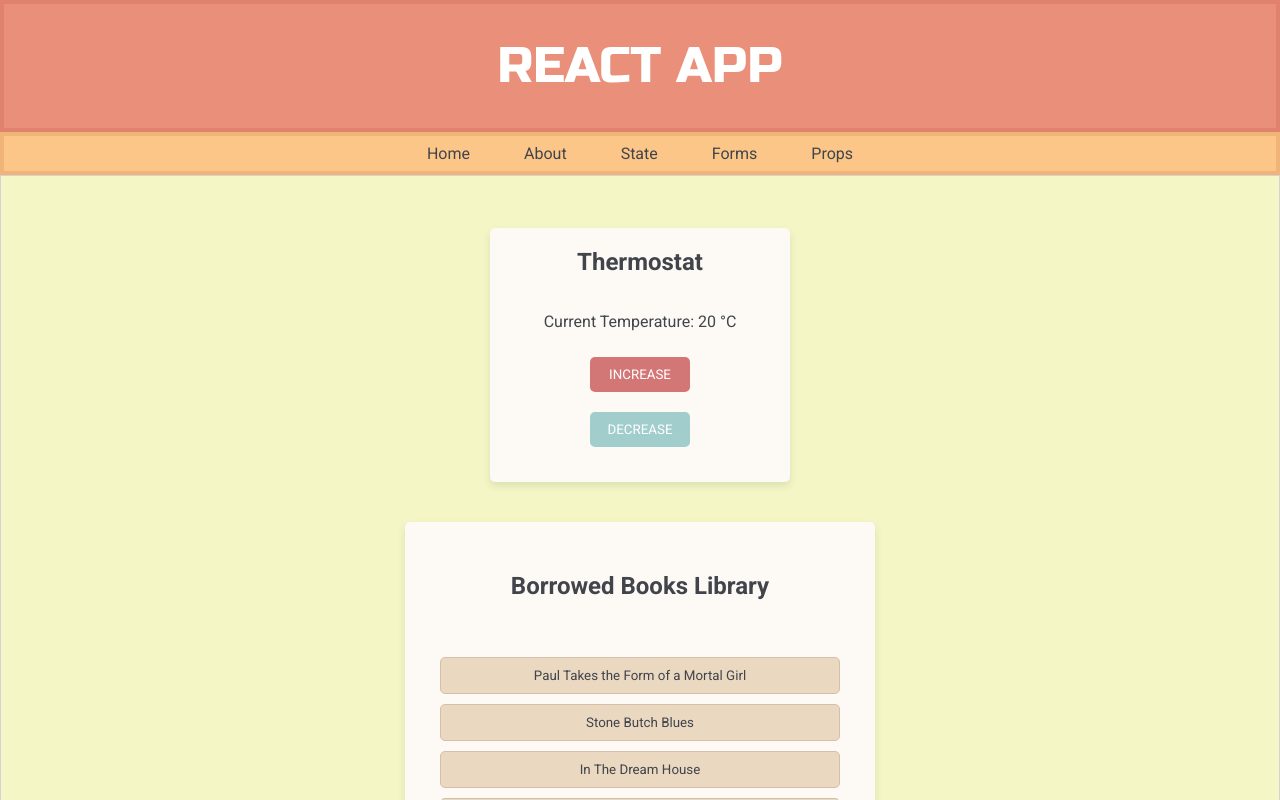
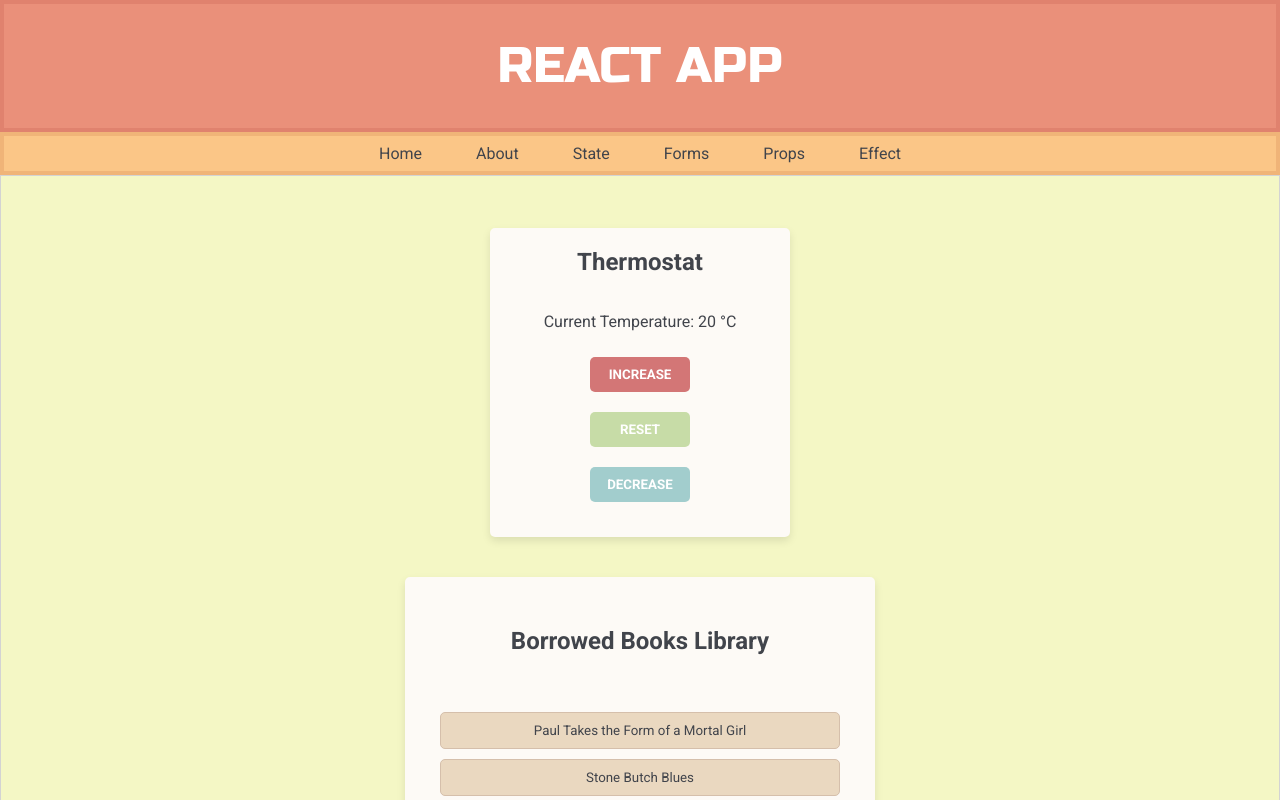
Before and after one commit to sfbennett/technative-react-playground, a React (Create React App) app: page /state in a window 1280 px wide. Shown: the top 800 px of the page. Built offline with nearby package versions, Linux system fonts and the light colour scheme; a web font is replaced by a local one.

Commit message:
add extra button

```diff
--- /dev/null
+++ b/src/components/Effect/Effect.js
@@ -0,0 +1,11 @@
+import styles from "./Effect.module.css";
+
+function Effect() {
+  return (
+    <div className={styles.wrapper}>
+      <p>Effect Hook</p>
+    </div>
+  );
+}
+
+export default Effect;
--- /dev/null
+++ b/src/components/Effect/Effect.module.css
@@ -0,0 +1,7 @@
+.wrapper {
+  background: #dcedc1;
+  width: 100%;
+  display: flex;
+  justify-content: center;
+  padding: 20px;
+}
--- a/src/components/SiteNav/SiteNav.js
+++ b/src/components/SiteNav/SiteNav.js
@@ -8,6 +8,7 @@ function SiteNav() {
     { label: "State", url: "/state" },
     { label: "Forms", url: "/forms" },
     { label: "Props", url: "/props" },
+    { label: "Effect", url: "/effect" },
   ];
   return (
     <div className={styles.wrapper}>
--- a/src/components/State/State.module.css
+++ b/src/components/State/State.module.css
@@ -17,7 +17,8 @@
 /* Temperature Buttons Styling */
 
 .buttonIncrease,
-.buttonDecrease {
+.buttonDecrease,
+.resetbutton {
   border: none;
   border-radius: 5px;
   background: #d37676;
@@ -26,6 +27,15 @@
   margin: 10px;
   width: 100px;
   text-transform: uppercase;
+  font-weight: bold;
+}
+
+.resetbutton {
+  background: #c7dca7;
+}
+
+.resetbutton:hover {
+  background: #d7ecb7;
 }
 
 .buttonIncrease {
--- a/src/components/State/Thermostat.jsx
+++ b/src/components/State/Thermostat.jsx
@@ -8,6 +8,11 @@ function Thermostat() {
   // Function to adjust temperature
   const adjustTemperature = (amount) => {
     setTemperature((prevTemperature) => prevTemperature + amount); // Adjusting temperature by amount
+  };
+
+  // Function to reset temperature back to 20
+  const resetTemperature = () => {
+    setTemperature((prevTemperature) => (prevTemperature = 20));
   };
 
   return (
@@ -21,6 +26,12 @@ function Thermostat() {
         Increase
       </button>
       <button
+        onClick={() => resetTemperature(1)}
+        className={styles.resetbutton}
+      >
+        Reset
+      </button>
+      <button
         onClick={() => adjustTemperature(-1)}
         className={styles.buttonDecrease}
       >
--- a/src/routes.js
+++ b/src/routes.js
@@ -4,6 +4,7 @@ import About from "./components/About/About";
 import State from "./components/State/State";
 import Forms from "./components/Forms/Forms";
 import Props from "./components/Props/Props";
+import Effect from "./components/Effect/Effect";
 
 const routes = [
   {
@@ -30,6 +31,10 @@ const routes = [
         path: "props",
         element: <Props />,
       },
+      {
+        path: "effect",
+        element: <Effect />,
+      },
     ],
   },
 ];
```
